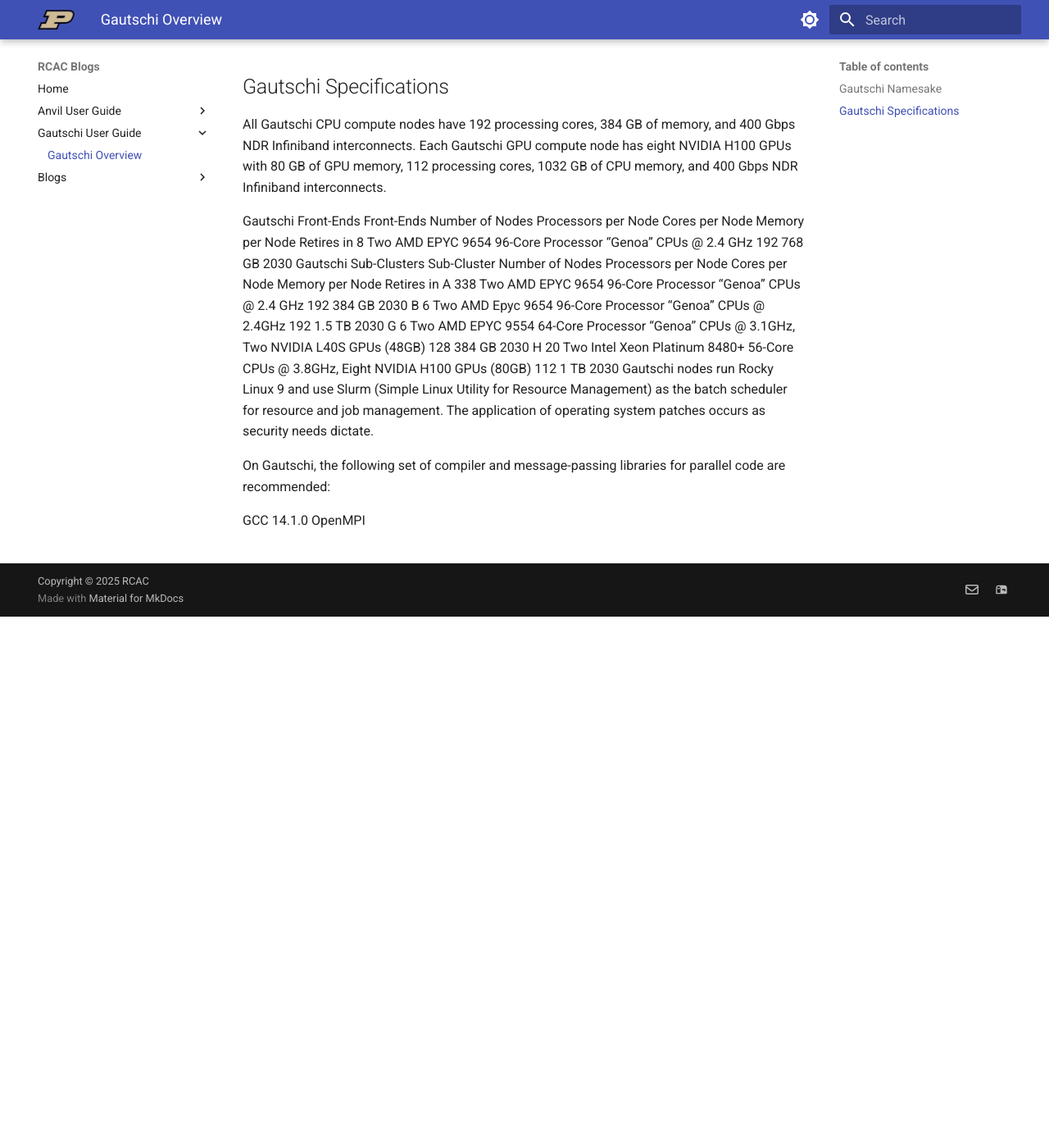
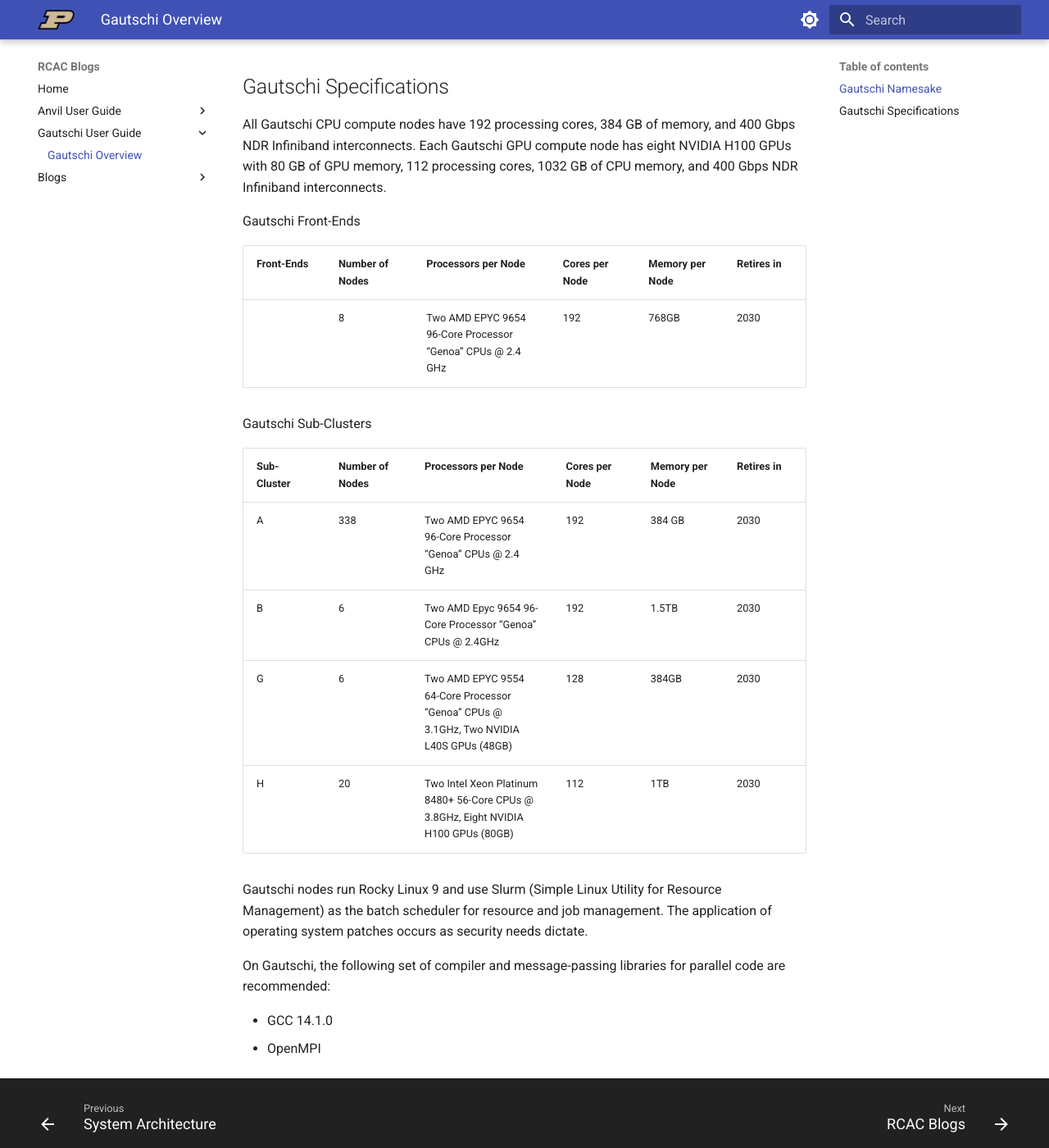
Before and after one commit to Guangzhen-Jin/rcac-blogs, an MkDocs documentation site: the page built from docs/userguides/gautschi/gautschi_overview.md, in a window 1280 px wide and 1400 px high, scrolled down 648 px. Shown: the whole window at 82% size. Built offline with MkDocs 1.6.1 and Material for MkDocs 9.7.7, drawn with Linux system fonts in a browser that asks for light colours; some of the changed text lies outside the part shown.

Commit message:
Add prev/next and update doc.

```diff
--- a/docs/userguides/gautschi/gautschi_overview.md
+++ b/docs/userguides/gautschi/gautschi_overview.md
@@ -11,19 +11,24 @@ Gautschi is named in honor of Dr. Walter Gautschi, the Professor in the Departme
 All Gautschi CPU compute nodes have 192 processing cores, 384 GB of memory, and 400 Gbps NDR Infiniband interconnects. Each Gautschi GPU compute node has eight NVIDIA H100 GPUs with 80 GB of GPU memory, 112 processing cores, 1032 GB of CPU memory, and 400 Gbps NDR Infiniband interconnects.
 
 Gautschi Front-Ends
-Front-Ends	Number of Nodes	Processors per Node	Cores per Node	Memory per Node	Retires in
- 	8	Two AMD EPYC 9654 96-Core Processor “Genoa” CPUs @ 2.4 GHz	192	768 GB	2030
+
+|Front-Ends|Number of Nodes| Processors per Node    | Cores per Node| Memory per Node|Retires in|
+|----------|---------------|------------------------|---------------|----------------|----------|
+|          |8              |Two AMD EPYC 9654 96-Core Processor “Genoa” CPUs @ 2.4 GHz|192|768GB|2030|
+
 Gautschi Sub-Clusters
-Sub-Cluster	Number of Nodes	Processors per Node	Cores per Node	Memory per Node	Retires in
-A	338	Two AMD EPYC 9654 96-Core Processor “Genoa” CPUs @ 2.4 GHz	192	384 GB	2030
-B	6	Two AMD Epyc 9654 96-Core Processor “Genoa” CPUs @ 2.4GHz	192	1.5 TB	2030
-G 	6	Two AMD EPYC 9554 64-Core Processor “Genoa” CPUs @ 3.1GHz,
-Two NVIDIA L40S GPUs (48GB)	128	384 GB	2030
-H 	20	Two Intel Xeon Platinum 8480+ 56-Core CPUs @ 3.8GHz,
-Eight NVIDIA H100 GPUs (80GB)	112	1 TB	2030
+
+|Sub-Cluster|Number of Nodes| Processors per Node    | Cores per Node| Memory per Node|Retires in|
+|-----------|---------------|------------------------|---------------|----------------|----------|
+|A          |338            |Two AMD EPYC 9654 96-Core Processor “Genoa” CPUs @ 2.4 GHz|192             |384 GB           |2030|
+|B          |6              |Two AMD Epyc 9654 96-Core Processor “Genoa” CPUs @ 2.4GHz|192             |1.5TB           |2030|
+|G          |6              |Two AMD EPYC 9554 64-Core Processor “Genoa” CPUs @ 3.1GHz, Two NVIDIA L40S GPUs (48GB)|128             |384GB           |2030|
+|H          |20             |Two Intel Xeon Platinum 8480+ 56-Core CPUs @ 3.8GHz, Eight NVIDIA H100 GPUs (80GB)|112             |1TB           |2030|
+
+
 Gautschi nodes run Rocky Linux 9 and use Slurm (Simple Linux Utility for Resource Management) as the batch scheduler for resource and job management. The application of operating system patches occurs as security needs dictate.
 
 On Gautschi, the following set of compiler and message-passing libraries for parallel code are recommended:
 
-GCC 14.1.0
-OpenMPI
+- GCC 14.1.0
+- OpenMPI
--- a/mkdocs.yml
+++ b/mkdocs.yml
@@ -14,6 +14,7 @@ theme:
     - navigation.indexes
     # Back-to-top button¶
     - navigation.top
+    - navigation.footer
     #  - navigation.sections
     #  - navigation.expand
     - toc.follow
@@ -66,8 +67,6 @@ nav:
     - blog/index.md
     #- Tags: blog/tags.md
 
-# Copyright
-copyright: Copyright &copy; 2025 RCAC
 
 extra:
   social:
@@ -77,12 +76,18 @@ extra:
   - icon: /fontawesome/regular/envelope
     name: Get additional help from rcac-help
     link: mailto:<rcac-help@purdue.edu>
+  - icon: fontawesome/brands/github
+    name: Check RCAC public GitHub page
+    link: https://github.com/PurdueRCAC
+  - icon: fontawesome/brands/x-twitter
+    name: Follow RCAC on X
+    link: https://x.com/PurdueRCAC
   - icon: /material/mailbox
     name: contact us
     link: /contact
   analytics:
     provider: google
-    property: G-3D80JBWGP0
+    property: G-3D80JBWGP0  # Guangzhen's Google Analytics
     feedback:
       title: Was this page helpful?
       ratings:
@@ -116,3 +121,6 @@ markdown_extensions:
 # # Adding share buttons
 # hooks:
 #   - hooks/socialmedia.py
+
+# Copyright
+copyright: Copyright &copy; 2025 Rosen Center for Advanced Computing
```
Also changed, not shown: docs/blog/index.md (+4 -0 lines), docs/index.md (+5 -0 lines).
